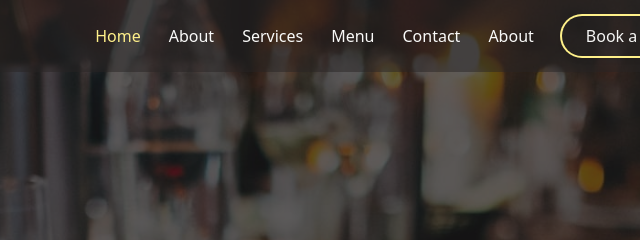
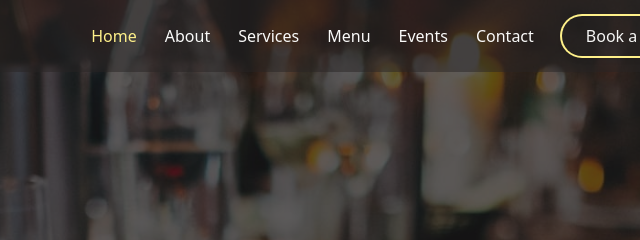
Before and after one commit to andrexm/delicious, a website: page src/index.html in a window 1280 px wide. Shown: the top 240 px of the page, 447-1087 px from the left. Drawn offline with nearby package versions, Linux system fonts and the light colour scheme.

Commit message:
updated nav items

```diff
--- a/src/index.html
+++ b/src/index.html
@@ -22,8 +22,8 @@
             <a href="">About</a>
             <a href="">Services</a>
             <a href="">Menu</a>
+            <a href="">Events</a>
             <a href="">Contact</a>
-            <a href="">About</a>
             <a href="#!" class="button line-primary">Book a Table</a>
         </div>
 
```
